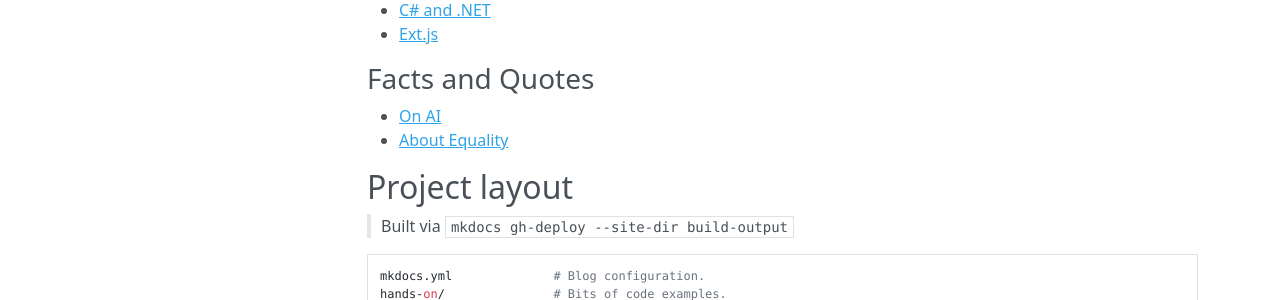
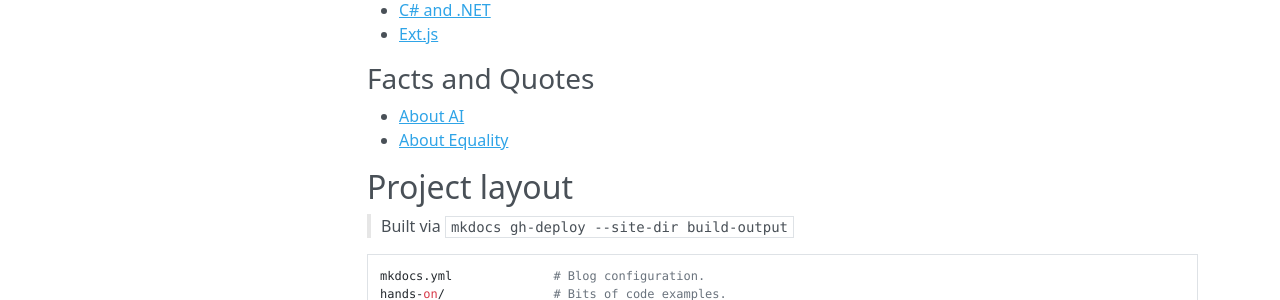
Before and after one commit to codingEzio/codingEzio.github.io, an MkDocs documentation site: the page built from docs/index.md, in a window 1280 px wide and 969 px high. Shown: the part 460-760 px from the top of the window. Built offline with MkDocs 1.6.1, drawn with Linux system fonts in a browser that asks for light colours; nearby versions of some CDN libraries.

Commit message:
style: Tiny edits to the entry for notes on AI

```diff
--- a/docs/index.md
+++ b/docs/index.md
@@ -17,7 +17,7 @@
 
 ### Facts and Quotes
 
-- [On AI](./facts-n-quotes/facts-n-quotes-on-AI.md)
+- [About AI](./facts-n-quotes/facts-n-quotes-about-AI.md)
 - [About Equality](./facts-n-quotes/facts-n-quotes-about-equality.md)
 
 ## Project layout
```
Also changed, not shown: docs/facts-n-quotes/facts-n-quotes-about-AI.md (renamed from docs/facts-n-quotes/facts-n-quotes-on-AI.md).
